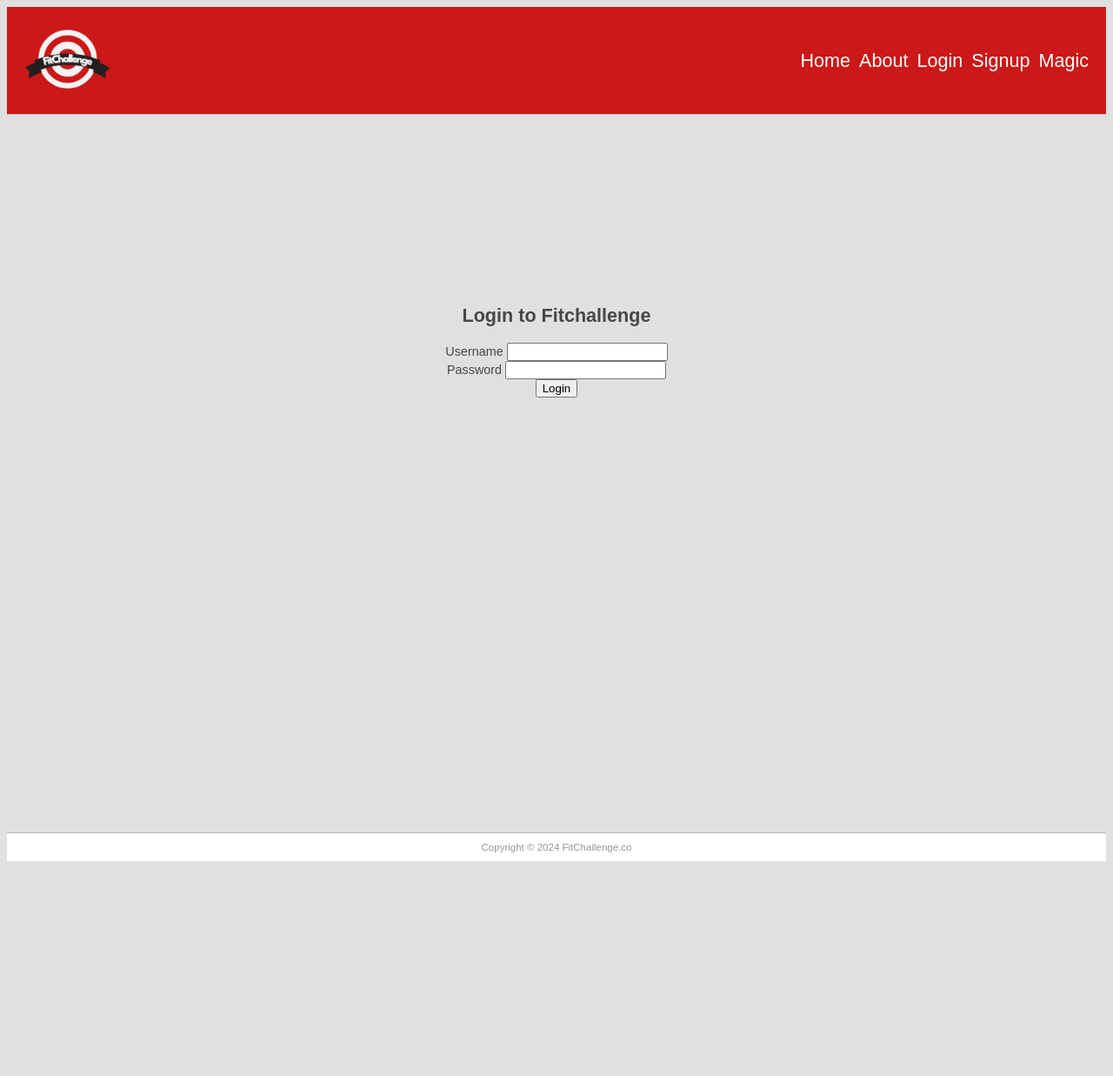
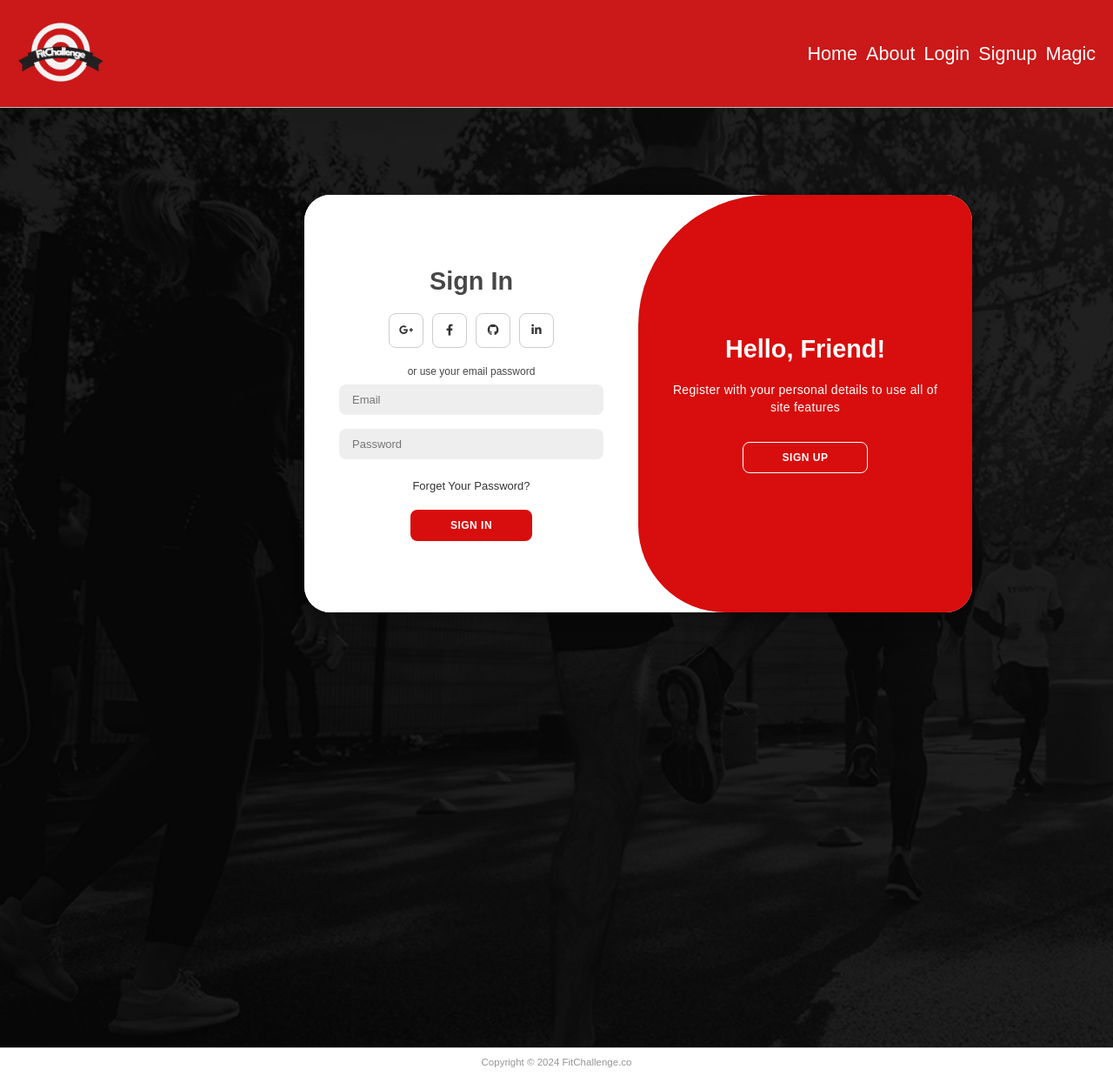
Before and after one commit to AdamG00/Web-Application-Group-Project, a Django app: page /login/ in a window 1280 px wide. Shown: the whole page at 87% size. Before the commit the page ends 990 px from the top, so only its background shows below. Run offline with Django 3.2, Linux system fonts and the light colour scheme; data comes from the database, SQL or seed files in the repository; both versions use the stored data as it was after the commit.

Commit message:
Update sign up page

```diff
--- /dev/null
+++ b/ca229_project_root/ca229_project_site/static/login.css
@@ -0,0 +1,298 @@
+*{
+    margin: 0;
+    padding: 0;
+    box-sizing: border-box;
+}
+
+body {
+	background-color: #ffffff;
+    background-image: url('background.jpg');
+    background-size: cover;
+	font-family: Arial;
+	font-size: 0.9em;
+	text-align: justify;
+	color: #474747;
+    align-items: center;
+    justify-content: center;
+    flex-direction: column;
+}
+
+.container{
+    background-color: #fff;
+    border-radius: 30px;
+    box-shadow: 0 5px 15px rgba(0, 0, 0, 0.35);
+    position: relative;
+    overflow: hidden;
+    width: 768px;
+    max-width: 100%;
+    min-height: 480px;
+    margin-top: 100px;
+    margin-left: 350px;
+}
+
+.container p{
+    font-size: 14px;
+    line-height: 20px;
+    letter-spacing: 0.3px;
+    margin: 20px 0;
+}
+
+.container span{
+    font-size: 12px;
+}
+
+.container a{
+    color: #333;
+    font-size: 13px;
+    text-decoration: none;
+    margin: 15px 0 10px;
+}
+
+.container button{
+    background-color: #d80d0d;
+    color: #fff;
+    font-size: 12px;
+    padding: 10px 45px;
+    border: 1px solid transparent;
+    border-radius: 8px;
+    font-weight: 600;
+    letter-spacing: 0.5px;
+    text-transform: uppercase;
+    margin-top: 10px;
+    cursor: pointer;
+}
+
+.container button.hidden{
+    background-color: transparent;
+    border-color: #fff;
+}
+
+.container form{
+    background-color: #fff;
+    display: flex;
+    align-items: center;
+    justify-content: center;
+    flex-direction: column;
+    padding: 0 40px;
+    height: 100%;
+}
+
+.container input{
+    background-color: #eee;
+    border: none;
+    margin: 8px 0;
+    padding: 10px 15px;
+    font-size: 13px;
+    border-radius: 8px;
+    width: 100%;
+    outline: none;
+}
+
+.form-container{
+    position: absolute;
+    top: 0;
+    height: 100%;
+    transition: all 0.6s ease-in-out;
+}
+
+.sign-in{
+    left: 0;
+    width: 50%;
+    z-index: 2;
+}
+
+.container.active .sign-in{
+    transform: translateX(100%);
+}
+
+.sign-up{
+    left: 0;
+    width: 50%;
+    opacity: 0;
+    z-index: 1;
+}
+
+.container.active .sign-up{
+    transform: translateX(100%);
+    opacity: 1;
+    z-index: 5;
+    animation: move 0.6s;
+}
+
+@keyframes move{
+    0%, 49.99%{
+        opacity: 0;
+        z-index: 1;
+    }
+    50%, 100%{
+        opacity: 1;
+        z-index: 5;
+    }
+}
+
+.social-icons{
+    margin: 20px 0;
+}
+
+.social-icons a{
+    border: 1px solid #ccc;
+    border-radius: 20%;
+    display: inline-flex;
+    justify-content: center;
+    align-items: center;
+    margin: 0 3px;
+    width: 40px;
+    height: 40px;
+}
+
+.toggle-container{
+    position: absolute;
+    top: 0;
+    left: 50%;
+    width: 50%;
+    height: 100%;
+    overflow: hidden;
+    transition: all 0.6s ease-in-out;
+    border-radius: 150px 0 0 100px;
+    z-index: 1000;
+}
+
+.container.active .toggle-container{
+    transform: translateX(-100%);
+    border-radius: 0 150px 100px 0;
+}
+
+.toggle{
+    background-color: #d80d0d;
+    height: 100%;
+    background: #d80d0d;
+    color: #fff;
+    position: relative;
+    left: -100%;
+    height: 100%;
+    width: 200%;
+    transform: translateX(0);
+    transition: all 0.6s ease-in-out;
+}
+
+.container.active .toggle{
+    transform: translateX(50%);
+}
+
+.toggle-panel{
+    position: absolute;
+    width: 50%;
+    height: 100%;
+    display: flex;
+    align-items: center;
+    justify-content: center;
+    flex-direction: column;
+    padding: 0 30px;
+    text-align: center;
+    top: 0;
+    transform: translateX(0);
+    transition: all 0.6s ease-in-out;
+}
+
+.toggle-left{
+    transform: translateX(-200%);
+}
+
+.container.active .toggle-left{
+    transform: translateX(0);
+}
+
+.toggle-right{
+    right: 0;
+    transform: translateX(0);
+}
+
+.container.active .toggle-right{
+    transform: translateX(200%);
+}
+
+.logo-container img {
+    width: 100px;
+    height: auto;
+}
+
+#wrapper {
+	margin: 0 auto;
+	max-width: 800px;
+	display: flex;
+	flex-direction: column;
+	align-items: center;
+}
+
+#navbar {
+    background-color: #CB1818;
+    border-bottom: thin solid #BBBBBB;
+    padding: 10px 20px;
+	display: flex;
+    justify-content: space-between;
+}
+
+#nav {
+    display: flex;
+    align-items: center;;
+	margin-top: 0;
+	margin-bottom: 0;
+}
+
+#nav ul {
+    margin: 0;
+    padding: 0;
+    list-style-type: none;
+	display: flex;
+}
+
+#nav li {
+    margin-right: 10px;
+    font-size: 1em;
+    color: #ffffff;
+	position: relative;
+}
+
+#nav li:last-child {
+    margin-right: 0;
+    border-bottom: none;
+}
+
+#nav li a {
+	text-decoration: none;
+	color: #ffffff;
+	font-size: 1.5em;
+}
+
+#nav li a::after {
+    content: '';
+    position: absolute;
+    left: 0;
+    bottom: -2px;
+    height: 2px;
+    width: 0;
+    background-color: #FFFFFF;
+    transition: width 0.3s;
+}
+
+#nav li a:hover::after {
+    width: 100%;
+}
+
+#main {
+	margin-top: 200px;
+	text-align: center;
+	padding: 0 20px;
+}
+
+#footer {
+	text-align: center;
+	font-size: 0.8em;
+	margin-top: 500px;
+	padding-top: 10px;
+	padding-bottom: 10px;
+	background-color: #FFFFFF;
+	border-top: thin solid #BBBBBB;
+	clear: both;
+	color: #969696;
+}
--- a/ca229_project_root/pages/templates/login.html
+++ b/ca229_project_root/pages/templates/login.html
@@ -8,8 +8,9 @@
                 Untitled Document
             {% endblock title %}
         </title>
-		<link href="{% static 'main.css' %}" rel="stylesheet" type="text/css">
+        <link href="{% static 'login.css' %}" rel="stylesheet" type="text/css">
         <link href="{% static 'favicon.ico' %}" rel="icon" type="image/x-icon">
+		<link rel="stylesheet" href="https://cdnjs.cloudflare.com/ajax/libs/font-awesome/6.4.2/css/all.min.css">
     </head>
     <body>
         <div id="navbar">
@@ -26,27 +27,72 @@
                 </ul>
             </nav>
         </div>
-		<div id="wrapper">
-			<section id="main">
-				<body>
-					<div class="login-container">
-						<h2>Login to Fitchallenge</h2>
-						<form action="login.php" method="POST">
-							<div class="input-group">
-								<label for="username">Username</label>
-								<input type="text" id="username" name="username" required>
+
+		<div class="container" id="container">
+			<div class="form-container sign-up">
+				<form>
+					<h1>Create Account</h1>
+					<div class="social-icons">
+						<a href="#" class="icon"><i class="fa-brands fa-google-plus-g"></i></a>
+						<a href="#" class="icon"><i class="fa-brands fa-facebook-f"></i></a>
+						<a href="#" class="icon"><i class="fa-brands fa-github"></i></a>
+						<a href="#" class="icon"><i class="fa-brands fa-linkedin-in"></i></a>
 					</div>
-							<div class="input-group">
-								<label for="password">Password</label>
-								<input type="password" id="password" name="password" required>
-							</div>
-							<button type="submit">Login</button>
+					<span>or use your email for registeration</span>
+					<input type="text" placeholder="Name">
+					<input type="email" placeholder="Email">
+					<input type="password" placeholder="Password">
+					<button>Sign Up</button>
 				</form>
 			</div>
-				</body>
-			</section>
+
+			<div class="form-container sign-in">
+				<form>
+					<h1>Sign In</h1>
+					<div class="social-icons">
+						<a href="#" class="icon"><i class="fa-brands fa-google-plus-g"></i></a>
+						<a href="#" class="icon"><i class="fa-brands fa-facebook-f"></i></a>
+						<a href="#" class="icon"><i class="fa-brands fa-github"></i></a>
+						<a href="#" class="icon"><i class="fa-brands fa-linkedin-in"></i></a>
 					</div>
+					<span>or use your email password</span>
+					<input type="email" placeholder="Email">
+					<input type="password" placeholder="Password">
+					<a href="#">Forget Your Password?</a>
+					<button>Sign In</button>
+				</form>
+			</div>
+
+			<div class="toggle-container">
+				<div class="toggle">
+					<div class="toggle-panel toggle-left">
+						<h1>Welcome Back!</h1>
+						<p>Enter your personal details to use all of site features</p>
+						<button class="hidden" id="login">Sign In</button>
+					</div>
+					<div class="toggle-panel toggle-right">
+						<h1>Hello, Friend!</h1>
+						<p>Register with your personal details to use all of site features</p>
+						<button class="hidden" id="register">Sign Up</button>
+					</div>
+				</div>
+			</div>
+		</div>
+
+		<script>
+			const container = document.getElementById('container');
+			const registerBtn = document.getElementById('register');
+			const loginBtn = document.getElementById('login');
+
+			registerBtn.addEventListener('click', () => {
+   			container.classList.add("active");
+			});
+
+			loginBtn.addEventListener('click', () => {
+    		container.classList.remove("active");
+			});
+		</script>
+
         <footer id="footer">Copyright &copy; 2024 FitChallenge.co</footer>
-	</div>
     </body>
 </html>
```
Also changed, not shown: ca229_project_root/db.sqlite3. Lines whose indentation alone changed are shown as unchanged.
